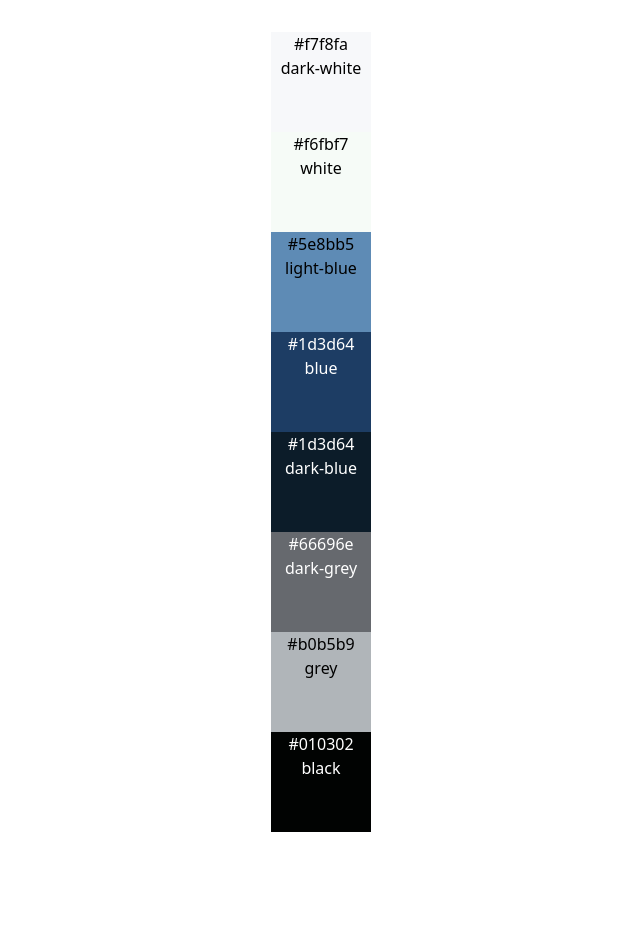
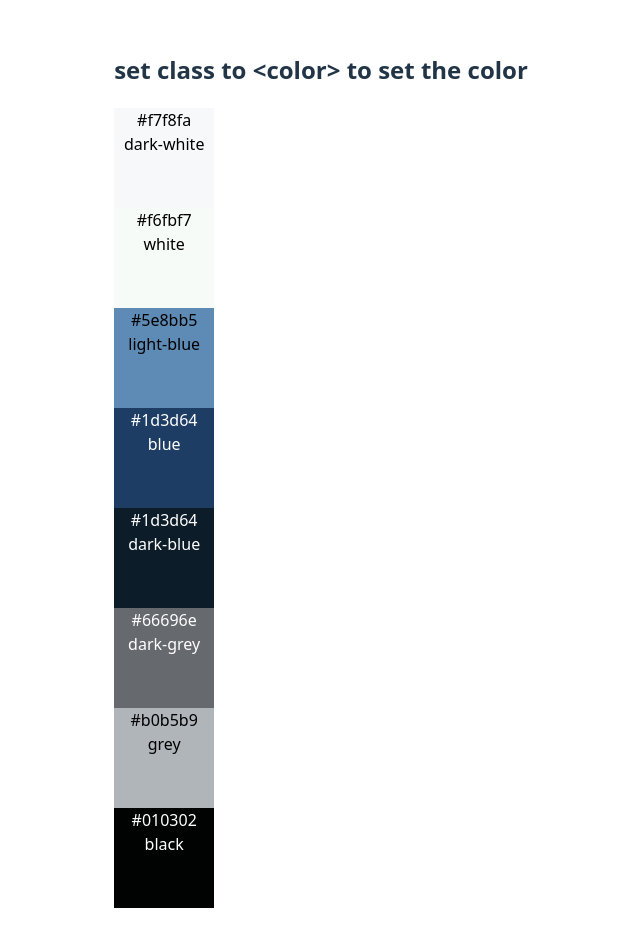
Before and after one commit to CurtisJLButler/The-Zin-Crew, a React (Vite) app in the folder client/: page / in a window 1280 px wide. Shown: the whole page, without its empty margins (319-959 px from the left). Before the commit the page ends 864 px from the top, so only its background shows below. Built offline with nearby package versions, Linux system fonts and the light colour scheme.

Commit message:
Pushing just in case

```diff
--- a/client/src/App.jsx
+++ b/client/src/App.jsx
@@ -8,6 +8,9 @@ function App() {
 
   return (
     <>
+    <h2>
+      set class to &lt;color&gt; to set the color
+    </h2>
       <div class="designColor dark-white">
         #f7f8fa <br></br>
         dark-white
```
